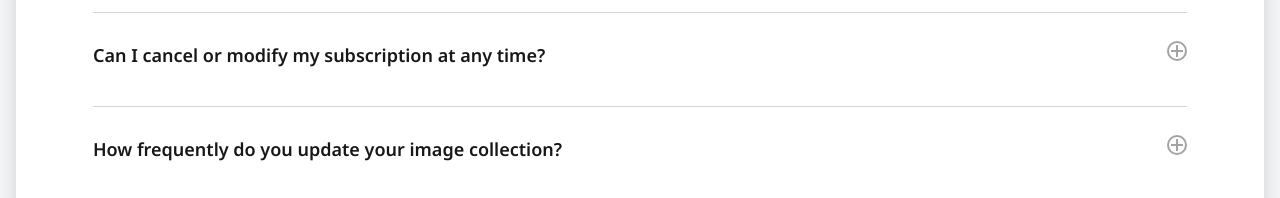
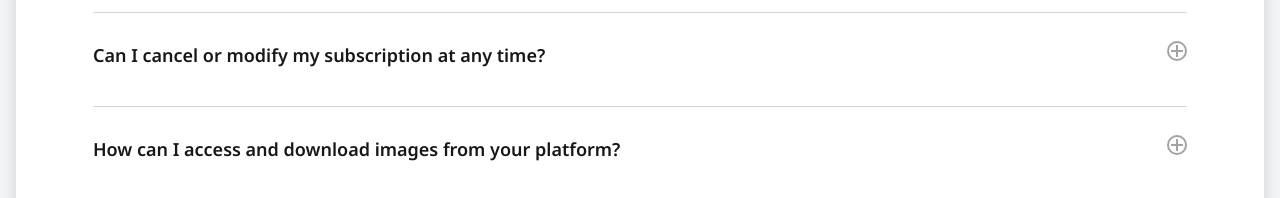
Before and after one commit to GreatTrickster000/landing, a React (Vite) app: page / in a window 1280 px wide. Shown: the part 8440-8638 px from the top of the page. Built offline with nearby package versions, Linux system fonts and the light colour scheme.

Commit message:
refactor: add 'FAQ-data' + rearrage <SectionFAQ/> using 'FAQ-data'

```diff
--- /dev/null
+++ b/src/components/FAQ-data/faqData.js
@@ -0,0 +1,50 @@
+export const faqData = [
+  {
+    question: "What payment methods do you accept for subscriptions?",
+    answer:
+      "Our platform offers a diverse range of abstract images to suit various preferences and needs." +
+      "From vibrant geometric patterns to soothing landscapes, we strive to provide a wide selection to cater to different tastes.",
+  },
+
+  {
+    question: "How can I access and download images from your platform?",
+    answer:
+      "Accessing and downloading images from our platform is simple. " +
+      "Upon signing up and logging in, users can browse through our " +
+      "curated collection and download their chosen images directly " +
+      "to their devices with just a few clicks.",
+  },
+
+  {
+    question: "Do you offer free images, or is there a subscription required?",
+    answer:
+      "We provide both free and premium images on our platform. Users can explore " +
+      "a selection of free images without any subscription. " +
+      "For access to our entire library and additional features, " +
+      "we offer subscription plans tailored to different user needs.",
+  },
+
+  {
+    question: "What payment methods do you accept for subscriptions?",
+    answer:
+      "We accept a variety of payment methods, including credit/debit cards and online " +
+      "payment gateways, to make the subscription process convenient for our users.",
+  },
+
+  {
+    question: "Can I cancel or modify my subscription at any time?",
+    answer:
+      "Yes, absolutely. You have the flexibility to cancel or modify your subscription " +
+      "at any time through your account settings. " +
+      "Changes will take effect immediately, ensuring you have full control over your " +
+      "subscription preferences.",
+  },
+
+  {
+    question: "How can I access and download images from your platform?",
+    answer:
+      "We regularly update our image collection with fresh and captivating content to keep " +
+      "our users inspired and engaged. New images are added consistently to ensure there's always " +
+      "something new to discover on our platform.",
+  },
+];
--- a/src/layouts/SectionFAQ/SectionFAQ.jsx
+++ b/src/layouts/SectionFAQ/SectionFAQ.jsx
@@ -2,6 +2,7 @@ import styles from "./SectionFAQ.module.scss";
 import CardFAQ from "../../components/Card-FAQ/Card-FAQ.jsx";
 import HeaderSecondary from "../../components/HeaderSecondary/headerSecondary.jsx";
 import FAQItem from "../../components/FAQItem/FAQItem.jsx";
+import { faqData } from "../../components/FAQ-data/faqData.js";
 
 export default function SectionFAQ() {
   return (
@@ -14,44 +15,9 @@ export default function SectionFAQ() {
           />
         </div>
         <div className={styles.faqList}>
-          <FAQItem
-            question="What payment methods do you accept for subscriptions?"
-            answer="Our platform offers a diverse range of abstract images to
-            suit various preferences and needs.
-            From vibrant geometric patterns to soothing landscapes, we strive
-            to provide a wide selection to cater to different tastes."
-          />
-          <FAQItem
-            question="How can I access and download images from your platform?"
-            answer="Accessing and downloading images from our platform is simple.
-            Upon signing up and logging in, users can browse through our curated collection
-            and download their chosen images directly to their devices with just a few clicks."
-          />
-          <FAQItem
-            question="Do you offer free images, or is there a subscription required?"
-            answer="We provide both free and premium images on our platform. Users can explore
-            a selection of free images without any subscription.
-            For access to our entire library and additional features, we offer subscription plans
-            tailored to different user needs."
-          />
-          <FAQItem
-            question="What payment methods do you accept for subscriptions?"
-            answer="We accept a variety of payment methods, including credit/debit cards and online
-            payment gateways, to make the subscription process convenient for our users."
-          />
-          <FAQItem
-            question="Can I cancel or modify my subscription at any time?"
-            answer="Yes, absolutely. You have the flexibility to cancel or modify your subscription
-            at any time through your account settings.
-            Changes will take effect immediately, ensuring you have full control over your subscription
-            preferences."
-          />
-          <FAQItem
-            question="How frequently do you update your image collection?"
-            answer="We regularly update our image collection with fresh and captivating content to keep
-            our users inspired and engaged. New images are added consistently to ensure there's always
-            something new to discover on our platform."
-          />
+          {faqData.map((item, i) => (
+            <FAQItem key={i} question={item.question} answer={item.answer} />
+          ))}
         </div>
       </div>
       <CardFAQ />
```
